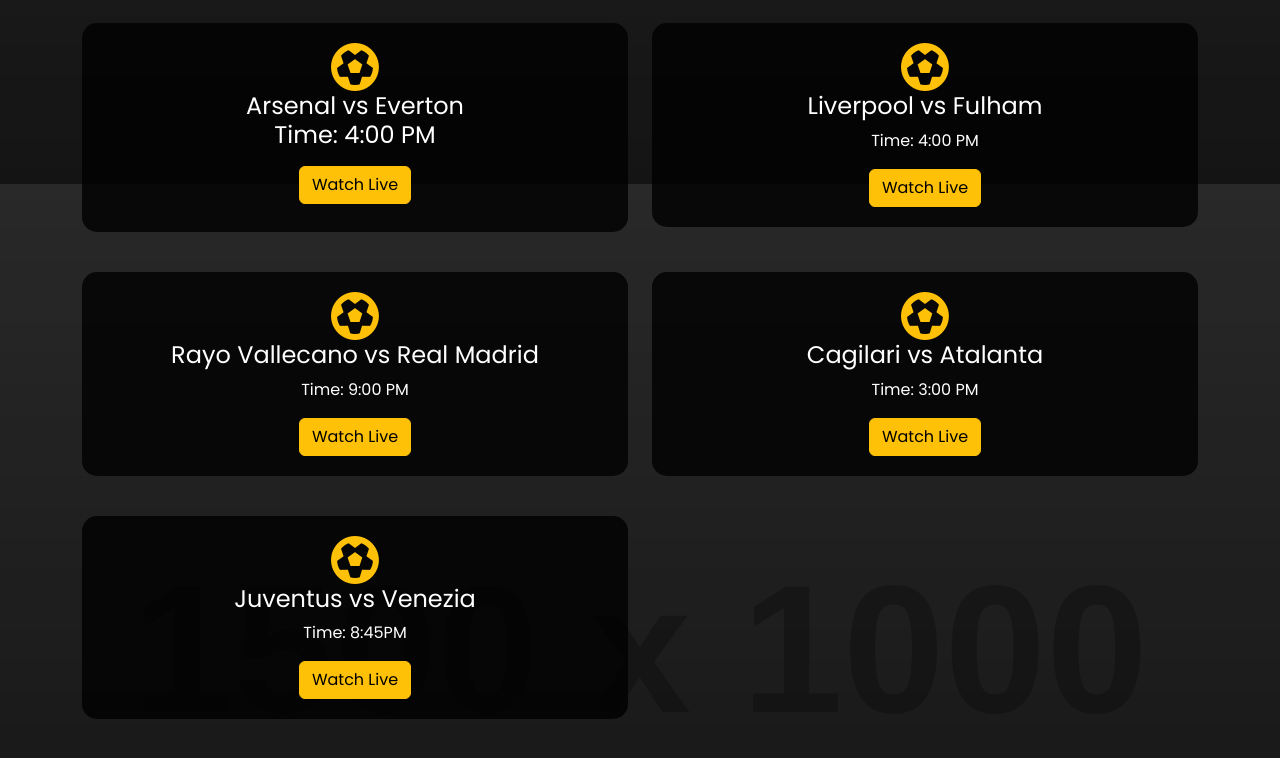
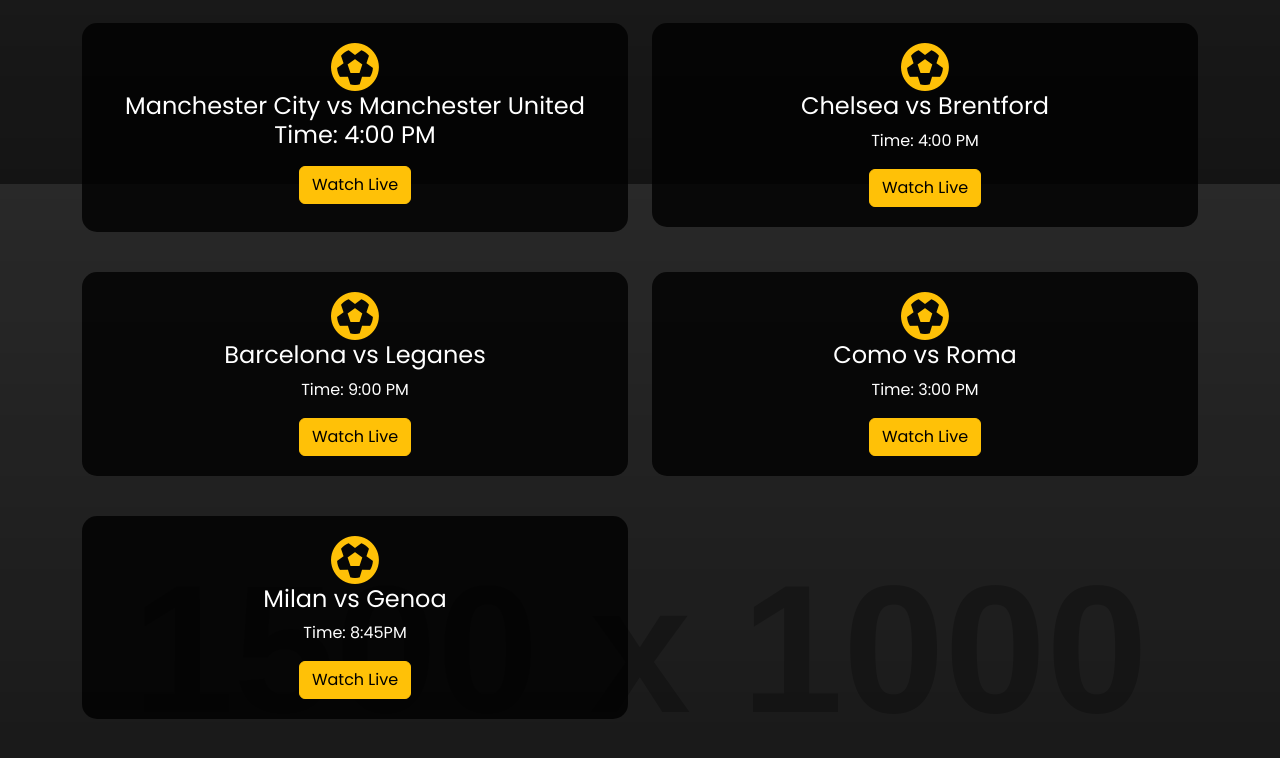
Before and after one commit to Sanuth-1/Sanuth, a plain HTML site: page Footballhubx.html in a window 1280 px wide. Shown: the part 616-1374 px from the top of the page. Drawn offline with nearby package versions, Linux system fonts and the light colour scheme; placeholder pictures from the web are drawn by us.

Commit message:
Update Footballhubx.html

```diff
--- a/Footballhubx.html
+++ b/Footballhubx.html
@@ -243,7 +243,15 @@
           <div class="col-md-6">
             <div class="option-card">
               <i class="fas fa-futbol"></i>
-              <h4> Arsenal vs Everton
+              <h4> Manchester City vs Manchester United
+              <p>Time: 4:00 PM</p>
+              <a href="https://goalrushtm.com.ng/liverpool-live-2/" class="btn btn-warning">Watch Live</a>
+            </div>
+          </div>
+          <div class="col-md-6">
+            <div class="option-card">
+              <i class="fas fa-futbol"></i>
+   <h4>Chelsea vs Brentford</h4>
               <p>Time: 4:00 PM</p>
               <a href="https://goalrushtm.com.ng/juventus-live/" class="btn btn-warning">Watch Live</a>
             </div>
@@ -251,15 +259,7 @@
           <div class="col-md-6">
             <div class="option-card">
               <i class="fas fa-futbol"></i>
-   <h4>Liverpool vs Fulham</h4>
-              <p>Time: 4:00 PM</p>
-              <a href="https://goalrushtm.com.ng/liverpool-live-2/" class="btn btn-warning">Watch Live</a>
-            </div>
-          </div>
-          <div class="col-md-6">
-            <div class="option-card">
-              <i class="fas fa-futbol"></i>
-   <h4>Rayo Vallecano vs Real Madrid</h4>
+   <h4>Barcelona vs Leganes</h4>
               <p>Time: 9:00 PM</p>
               <a href="https://goalrushtm.com.ng/real-madrid-live/" class="btn btn-warning">Watch Live</a>
             </div>
@@ -267,7 +267,7 @@
           <div class="col-md-6">
             <div class="option-card">
               <i class="fas fa-futbol"></i>
-   <h4>Cagilari vs Atalanta</h4>
+   <h4>Como vs Roma</h4>
               <p>Time: 3:00 PM</p>
               <a href="https://whatsapp.com/channel/0029VahEHS92v1Io0U3zCL0U" class="btn btn-warning">Watch Live</a>
             </div>
@@ -276,7 +276,7 @@
             <div class="option-card">
               <i class="fas fa-futbol"></i>
 
-              <h4>Juventus vs Venezia</h4>
+              <h4>Milan vs Genoa</h4>
               <p>Time: 8:45PM</p>
               <a href="https://whatsapp.com/channel/0029VahEHS92v1Io0U3zCL0U" class="btn btn-warning">Watch Live</a>
             </div>
```
